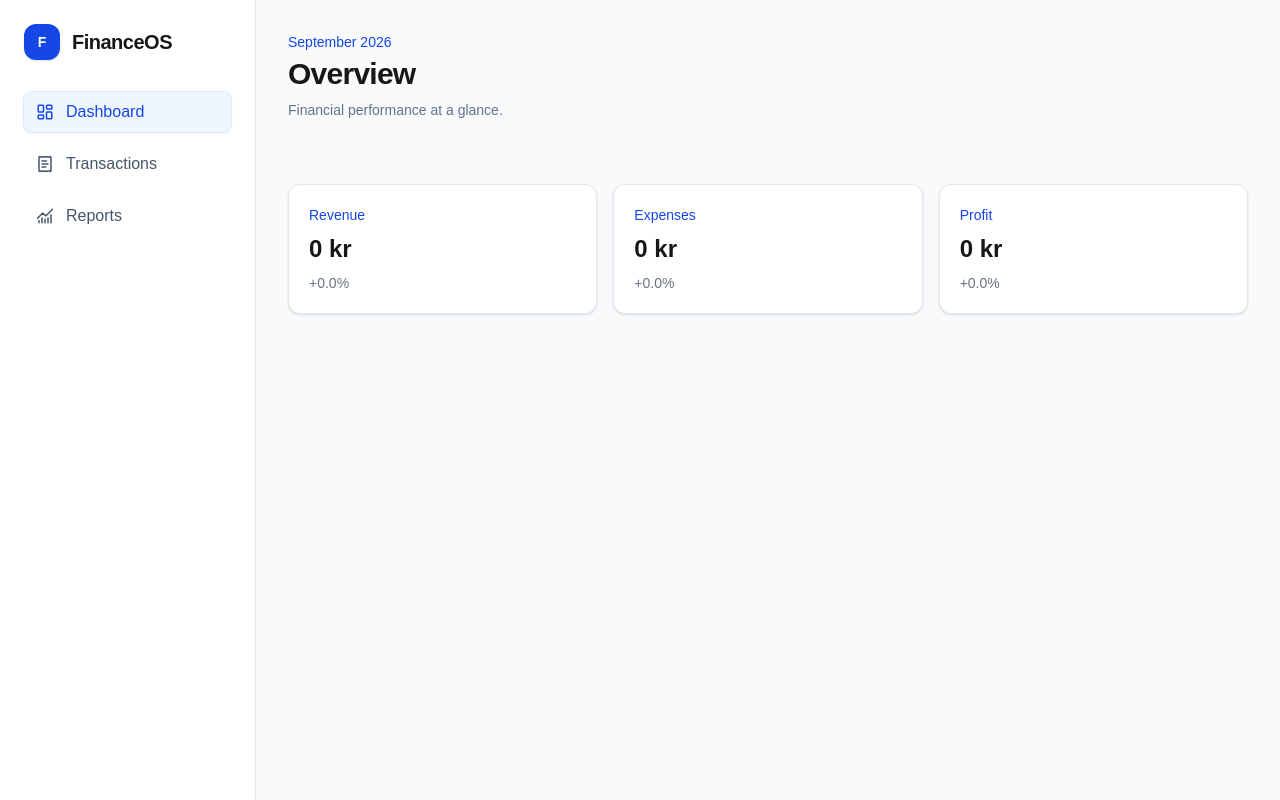
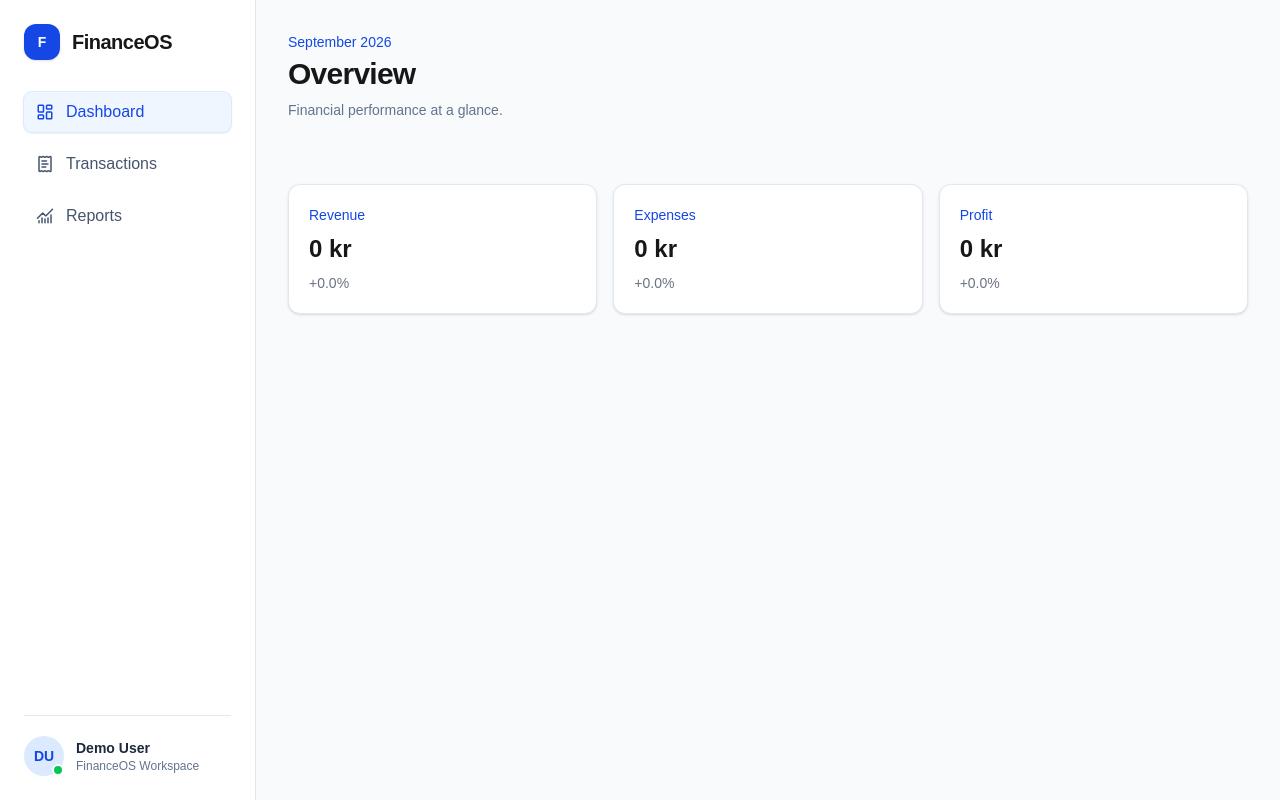
Before and after one commit to vildehf/finance-os, a Next.js app: page / in a window 1280 px wide. Built offline with nearby package versions, Linux system fonts and the light colour scheme; no server answers; the database is empty.

Commit message:
feat: add user avatar to sidebar

```diff
--- a/app/components/Sidebar.tsx
+++ b/app/components/Sidebar.tsx
@@ -7,6 +7,7 @@ import {
   LayoutDashboard,
   ReceiptText,
 } from "lucide-react";
+import UserAvatar from "./UserAvatar";
 
 // Definerer hovedsidene og ikonene som vises i navigasjonen.
 const navigationItems = [
@@ -20,7 +21,7 @@ export default function SideBar() {
   const pathname = usePathname();
 
   return (
-    <aside className="w-full border-b border-slate-200 bg-white p-4 md:min-h-screen md:w-64 md:border-r md:border-b-0 md:p-6">
+    <aside className="flex w-full flex-col border-b border-slate-200 bg-white p-4 md:min-h-screen md:w-64 md:border-r md:border-b-0 md:p-6">
       <header>
         <Link
           href="/"
@@ -58,6 +59,9 @@ export default function SideBar() {
           );
         })}
       </nav>
+      <div className="mt-auto hidden pt-8 md:block">
+        <UserAvatar name="Demo User" subtitle="FinanceOS Workspace" />
+      </div>
     </aside>
   );
 }
--- /dev/null
+++ b/app/components/UserAvatar.tsx
@@ -0,0 +1,53 @@
+import Image from "next/image";
+
+type UserAvatarProps = {
+  name: string;
+  subtitle: string;
+  imageSrc?: string;
+};
+
+// Viser profilbilde eller initialer sammen med brukerens profilinformasjon.
+export default function UserAvatar({
+  name,
+  subtitle,
+  imageSrc,
+}: UserAvatarProps) {
+  // Lager initialer fra brukerens navn når profilbilde ikke er oppgitt.
+  const initials = name
+    .trim()
+    .split(/\s+/)
+    .slice(0, 2)
+    .map((part) => part.charAt(0).toUpperCase())
+    .join("");
+
+  return (
+    <section
+      className="flex items-center gap-3 border-t border-slate-200 pt-5"
+      aria-label="User profile"
+    >
+      <span className="relative flex h-10 w-10 shrink-0 items-center justify-center rounded-full bg-blue-100 text-sm font-semibold text-blue-700">
+        {imageSrc ? (
+          <Image
+            src={imageSrc}
+            alt=""
+            fill
+            sizes="40px"
+            className="rounded-full object-cover"
+          />
+        ) : (
+          <span aria-hidden="true">{initials}</span>
+        )}
+
+        <span
+          aria-hidden="true"
+          className="absolute right-0 bottom-0 h-3 w-3 rounded-full border-2 border-white bg-green-500"
+        />
+      </span>
+
+      <div className="min-w-0">
+        <p className="truncate text-sm font-semibold text-slate-800">{name}</p>
+        <p className="truncate text-xs text-slate-500">{subtitle}</p>
+      </div>
+    </section>
+  );
+}
```
Also changed, not shown: public/avatars/demo-user.png (added).
